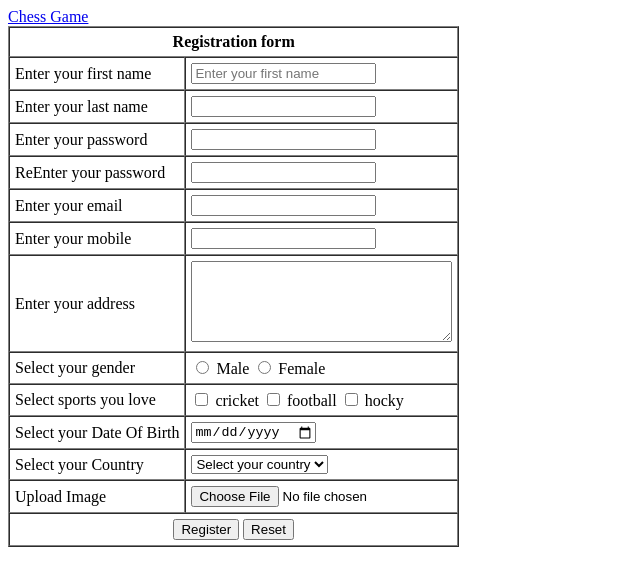
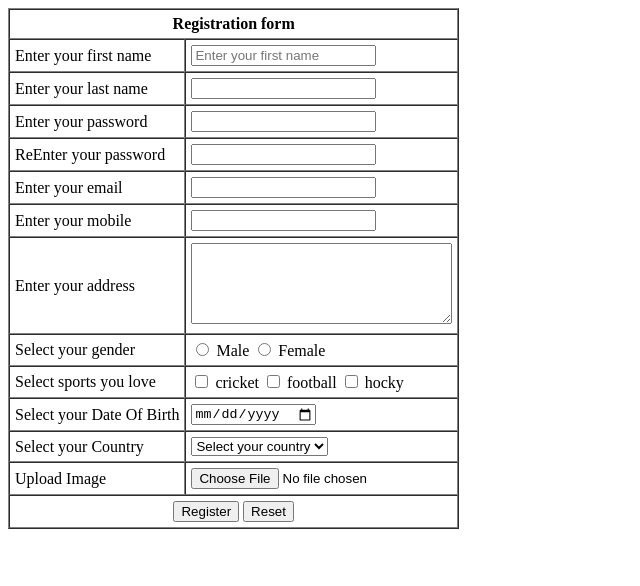
Before and after one commit to KainatWasim/Assignment-01, a plain HTML site: page index.html in a window 1280 px wide. Shown: the whole page, without its empty margins (0-640 px from the left). Drawn offline with Linux system fonts and the light colour scheme.

Commit message:
Update index.html

```diff
--- a/index.html
+++ b/index.html
@@ -6,7 +6,6 @@
     <title>Registration Form</title>
 </head>
 <body>
-    <a href="Chess-game.html">Chess Game</a>
     <form>
         <table border="1" cellpadding="5" cellspacing="0">
             <tr>
```
